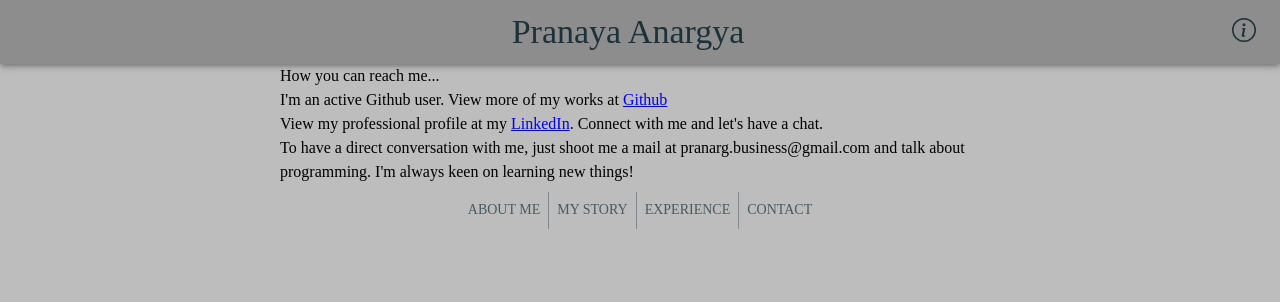
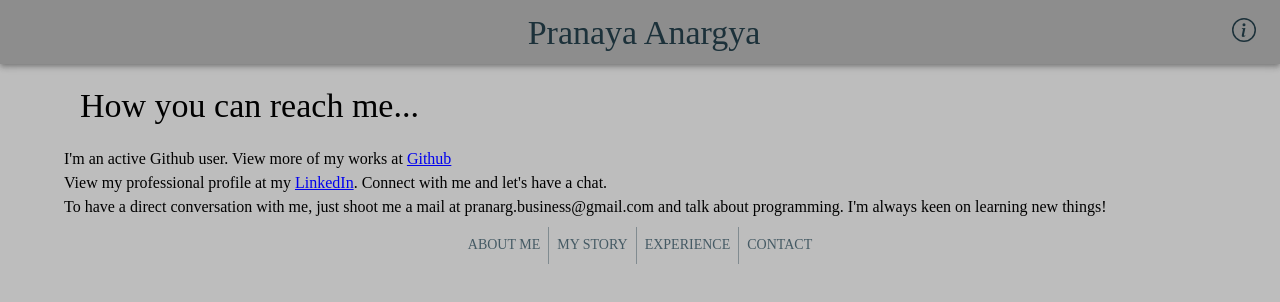
Before and after one commit to PrunesLand/developer-portfolio-2021, a React (Create React App) app: page /contact in a window 1280 px wide. Shown: the top 302 px of the page. Built offline with nearby package versions, Linux system fonts and the light colour scheme.

Commit message:
started styling contact

```diff
--- a/src/Components/Navigation.js
+++ b/src/Components/Navigation.js
@@ -23,8 +23,12 @@ const navStyle = makeStyles((theme) => {
         title: {
             flexGrow: 1,
             textAlign: 'center',
-            color: theme.palette.secondary.dark
-
+            color: theme.palette.secondary.dark,
+            fontSize: theme.typography.h6.fontSize,
+            [theme.breakpoints.up('sm')]: {
+                fontSize: theme.typography.h4.fontSize
+            },
+            marginLeft: theme.spacing(4)
         },
         appbar: {
             flexGrow: 1,
@@ -251,7 +255,6 @@ export default function Navigation({ children }) {
 
                     <Typography
                         className={classes.title}
-                        variant='h4'
                     >
                         Pranaya Anargya
 
--- a/src/Pages/Contact.js
+++ b/src/Pages/Contact.js
@@ -2,13 +2,22 @@ import { Typography } from '@material-ui/core'
 import React from 'react'
 import { makeStyles } from "@material-ui/core";
 
-const contactPage = makeStyles({
-    root: {
-        flexGrow: 1
-    },
-    container: {
-        width: '90vh',
-        margin: 'auto'
+const contactPage = makeStyles((theme) => {
+    return {
+        root: {
+            flexGrow: 1
+        },
+        container: {
+            width: '90vw',
+            margin: 'auto'
+        },
+        title: {
+            fontSize: theme.typography.h5.fontSize,
+            padding: theme.spacing(2),
+            [theme.breakpoints.up('sm')]: {
+                fontSize: theme.typography.h4.fontSize
+            }
+        }
     }
 })
 
@@ -23,7 +32,7 @@ const Contact = () => {
             <section
                 className={classes.container}
             >
-                <Typography>How you can reach me...</Typography>
+                <Typography className={classes.title}>How you can reach me...</Typography>
                 <div>
                     <Typography>I'm an active Github user. View more of my works at <a href="https://github.com/PrunesLand/developer-portfolio-2021">Github</a> </Typography>
                 </div>
```
